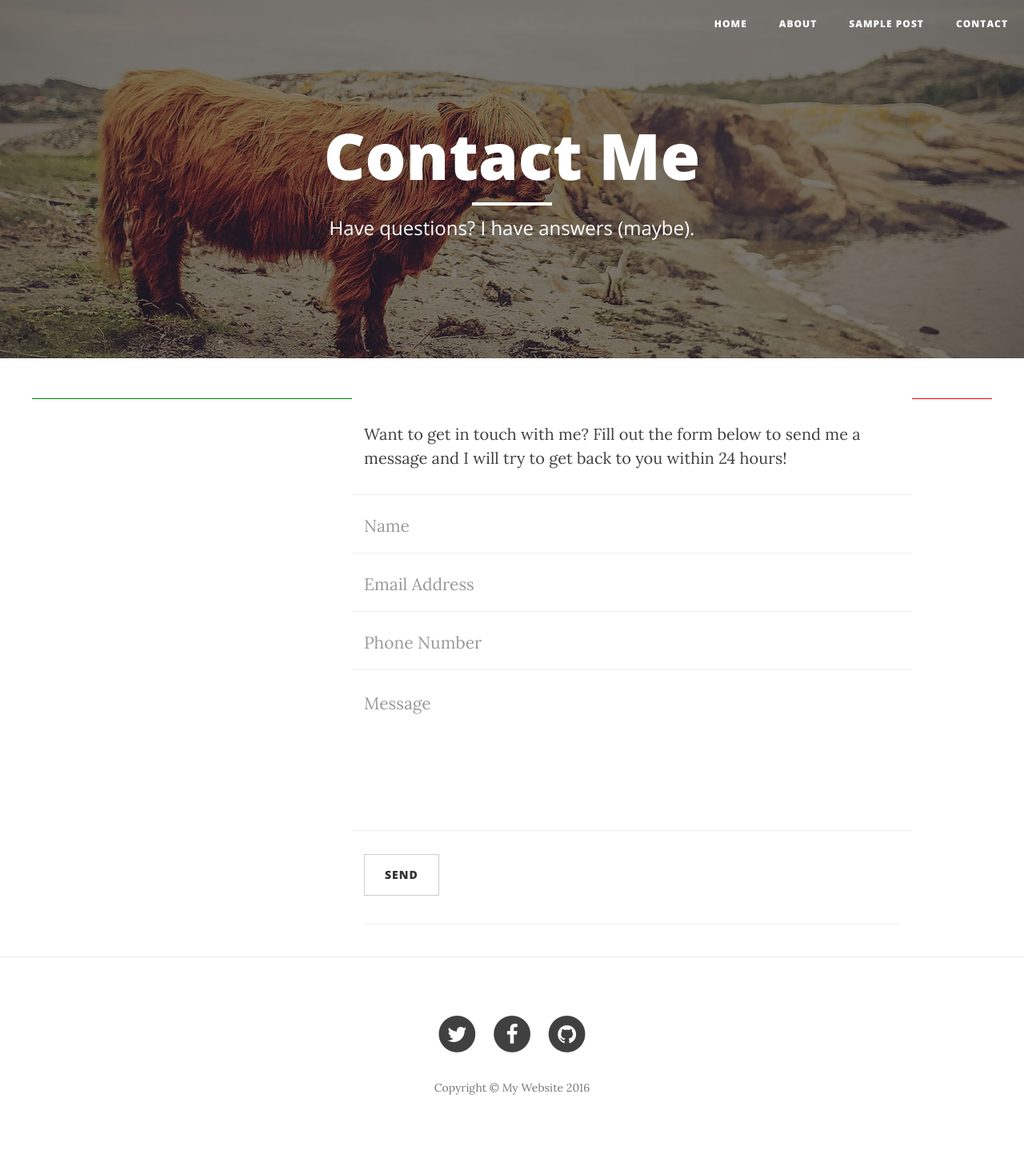
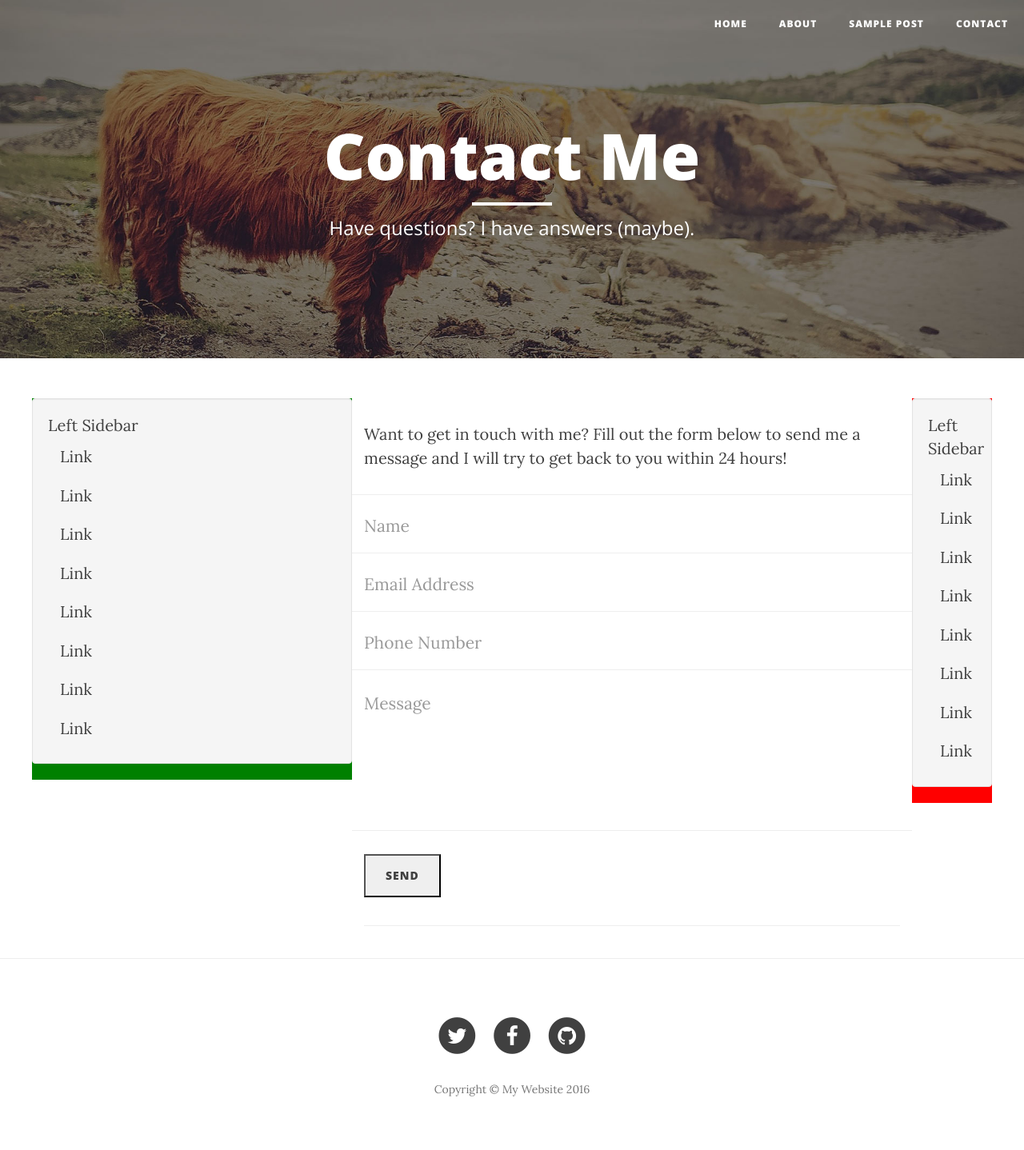
Before and after one commit to LaVillaine/LaVillaine.github.io, a Jekyll site: the page built from contact.html, in a window 1280 px wide. Shown: the whole page at 80% size. Built offline with Jekyll 4.4.1, drawn with Linux system fonts in a browser that asks for light colours; nearby versions of some CDN libraries.

Commit message:
Updated default.html

```diff
--- a/_layouts/default.html
+++ b/_layouts/default.html
@@ -74,11 +74,44 @@
     <div class="container"  style="padding: 0px">
         <div class="row row-offcanvas row-offcanvas-left">
 			<div class="row-offcanvas row-offcanvas-right">
-				<div class="col-lg-4 sidebar-offcanvas" style="padding: 0px; background-color:green"></div>
-				<div class="col-lg-7 col-md-10">
+				<div class="col-lg-4 sidebar-offcanvas" style="padding: 0px; background-color:green" id="sidebarLeft" role="navigation">
+					<div class="well sidebar-nav">
+						<ul class="nav">
+                  <li>Left Sidebar</li>
+                  <li class="active"><a href="#">Link</a></li>
+                  <li><a href="#">Link</a></li>
+                  <li><a href="#">Link</a></li>
+                  <li><a href="#">Link</a></li>
+                  <li><a href="#">Link</a></li>
+                  <li><a href="#">Link</a></li>
+                  <li><a href="#">Link</a></li>
+                  <li><a href="#">Link</a></li>
+                </ul>
+					</div>
+				</div>
+				<div class="col-lg-7">
+					<p class="pull-left visible-xs" style="margin: 0 0 10px">
+						<button class="btn btn-primary btn-xs" type="button" data-toggle="offcanvas">
+							<i class="glyphicon glyphicon-comment"></i>
+						</button>
+					</p>
 					{{content}}
 				</div>
-				<div class="col-lg-1 sidebar-offcanvas" style="padding: 0px; background-color:red"></div>
+				<div class="col-lg-1 sidebar-offcanvas" style="padding: 0px; background-color:red" id="sidebarRight" role="navigation">
+					<div class="well sidebar-nav">
+						<ul class="nav">
+                  <li>Left Sidebar</li>
+                  <li class="active"><a href="#">Link</a></li>
+                  <li><a href="#">Link</a></li>
+                  <li><a href="#">Link</a></li>
+                  <li><a href="#">Link</a></li>
+                  <li><a href="#">Link</a></li>
+                  <li><a href="#">Link</a></li>
+                  <li><a href="#">Link</a></li>
+                  <li><a href="#">Link</a></li>
+                </ul>
+					</div>
+				</div>
 			</div>
         </div>
     </div>
--- a/contact.html
+++ b/contact.html
@@ -43,7 +43,7 @@ image: "img/contact-bg.jpg"
                     <div id="success"></div>
                     <div class="row">
                         <div class="form-group col-xs-12">
-                            <button type="submit" class="btn btn-default">Send</button>
+                            <button type="submit" class="mybtn mybtn-default">Send</button>
                         </div>
                     </div>
                 </form>
```
Also changed, not shown: css/clean-blog.css (+4 -4 lines), css/clean-blog.min.css.
